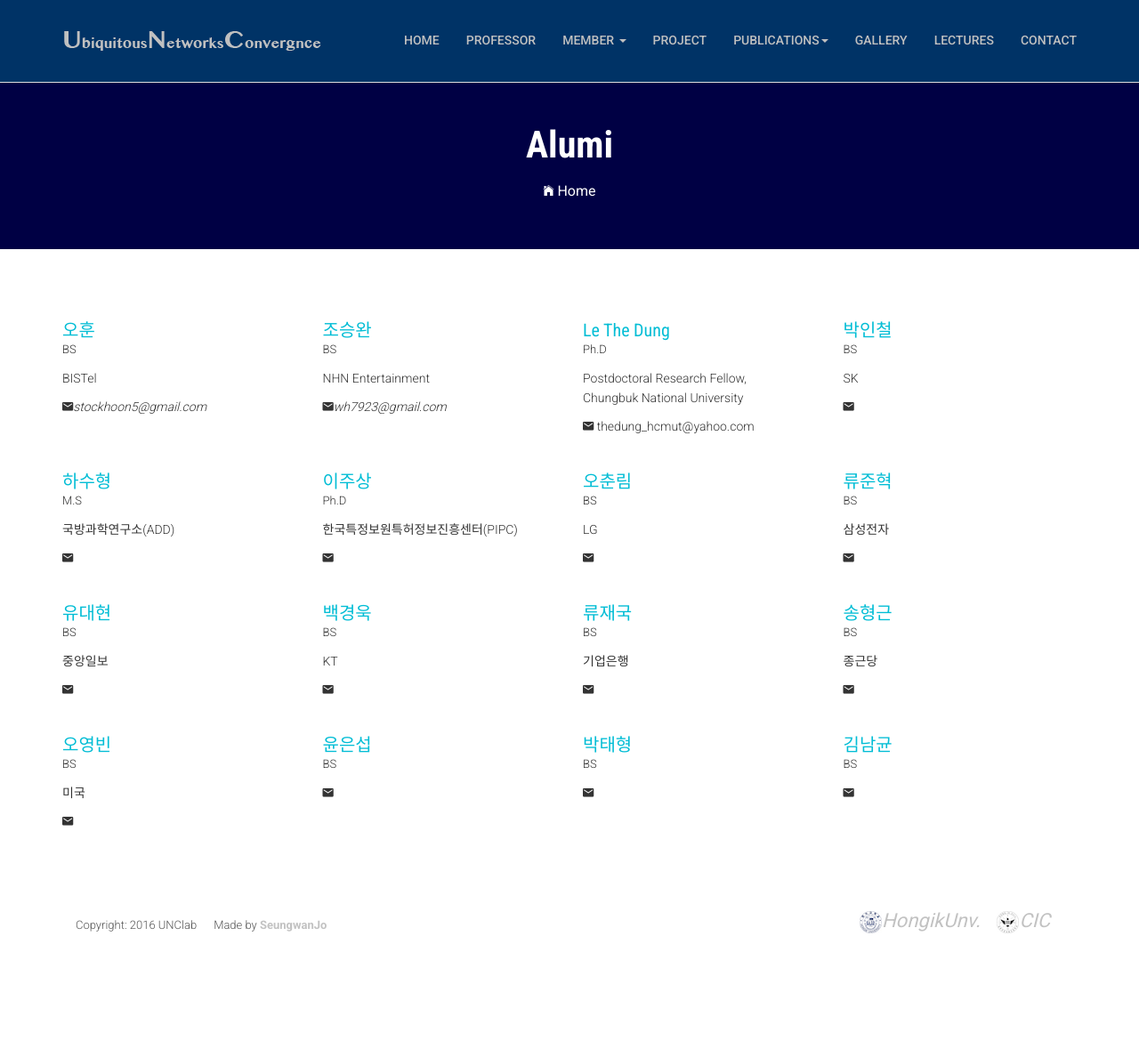
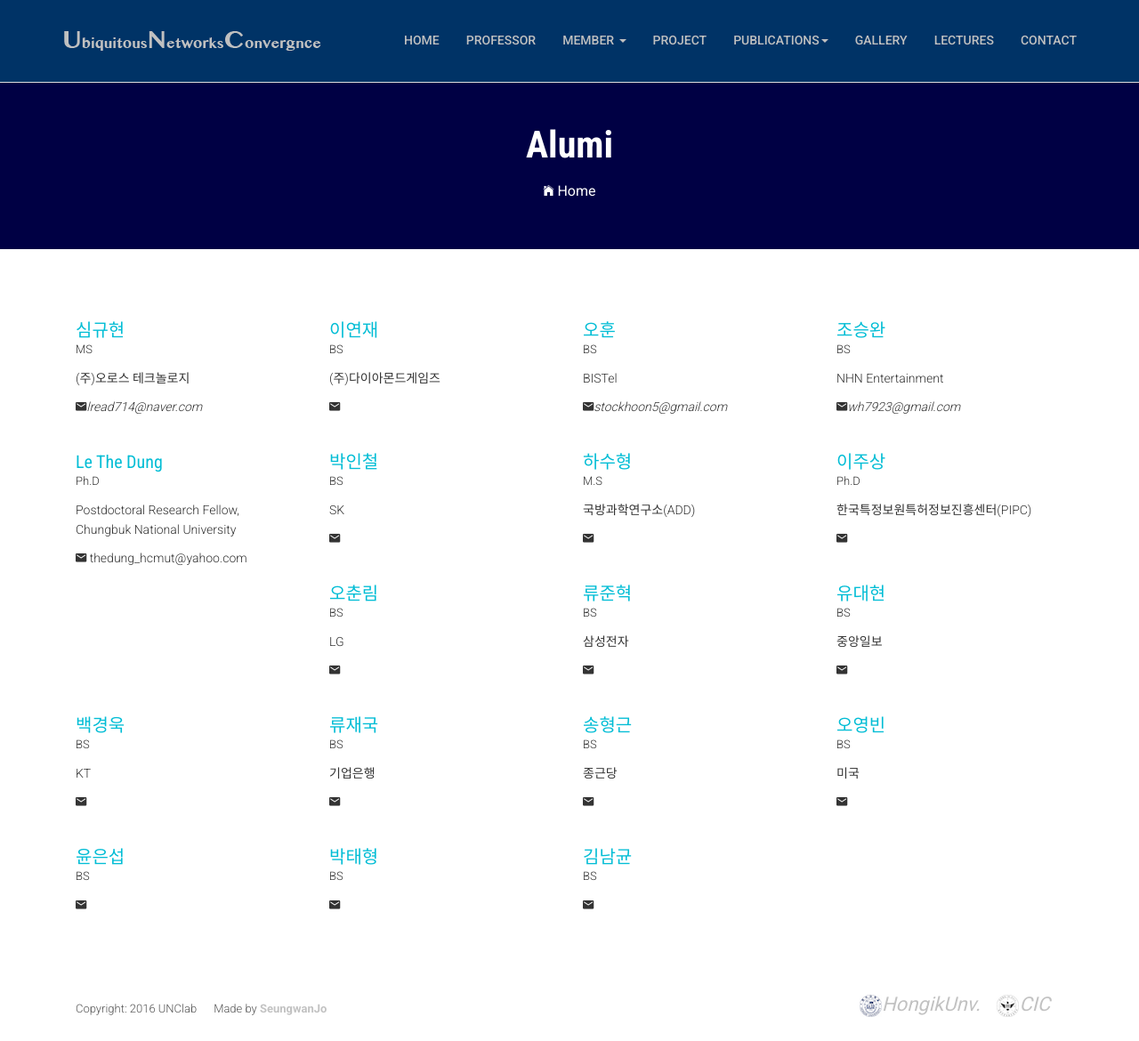
Before and after one commit to jaejin1/UNClabhomepage, a PHP site: page /alumi.php in a window 1280 px wide. Shown: the whole page at 89% size. Before the commit the page ends 1049 px from the top, so only its background shows below. Run offline with PHP 8.4, Linux system fonts and the light colour scheme; some libraries are stand-ins or nearby versions; some web fonts are replaced.

Commit message:
심규현, 이연재 추가

```diff
--- a/alumi.php
+++ b/alumi.php
@@ -97,18 +97,28 @@ Header Section Start
 ================================================== -->
 <section id="team">
     <div class="container">
-        <div class="row">
 
-            <!-- <div class="col-md-3">
+            <div class="col-md-3">
+                <div class="team-member  " >
+                    <h3 class="team_name">심규현</h3>
+                    <p class="team_designation">MS</p>
+                    <p class="team_text">(주)오로스 테크놀로지</p>
+                    <p>
+                        <i class="ion-android-mail">lread714@naver.com</i>
+                    </p>
+                </div>
+            </div>
+
+            <div class="col-md-3">
                 <div class="team-member  " >
                     <h3 class="team_name">이연재</h3>
                     <p class="team_designation">BS</p>
-                    <p class="team_text">  </p>
+                    <p class="team_text">(주)다이아몬드게임즈</p>
                     <p>
-                        <i class="ion-android-mail">  </i>
+                        <i class="ion-android-mail"></i>
                     </p>
                 </div>
-            </div> -->
+            </div>
 
             <div class="col-md-3">
                 <div class="team-member  " >
@@ -153,8 +163,6 @@ Header Section Start
                     </p>
                 </div>
             </div>
-        </div>
-        <div class="row">
             <div class="col-md-3">
                 <div class="team-member  "  >
                     <h3 class="team_name">하수형</h3>
@@ -196,8 +204,6 @@ Header Section Start
                 </div>
             </div>
 
-        </div>
-        <div class="row">
             <div class="col-md-3">
                 <div class="team-member  "  >
                     <h3 class="team_name">유대현</h3>
@@ -243,8 +249,7 @@ Header Section Start
                     </p>
                 </div>
             </div>
-        <div class="row">
-        </div>
+
             <div class="col-md-3">
                 <div class="team-member  "  >
                     <h3 class="team_name">오영빈</h3>
@@ -288,7 +293,6 @@ Header Section Start
                 </div>
             </div>
 
-        </div>
     </div>
 </section>
 
```
